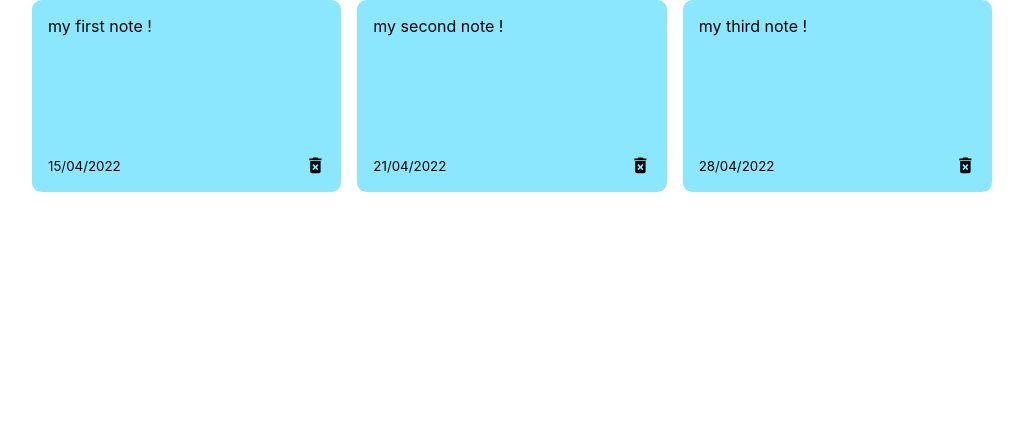
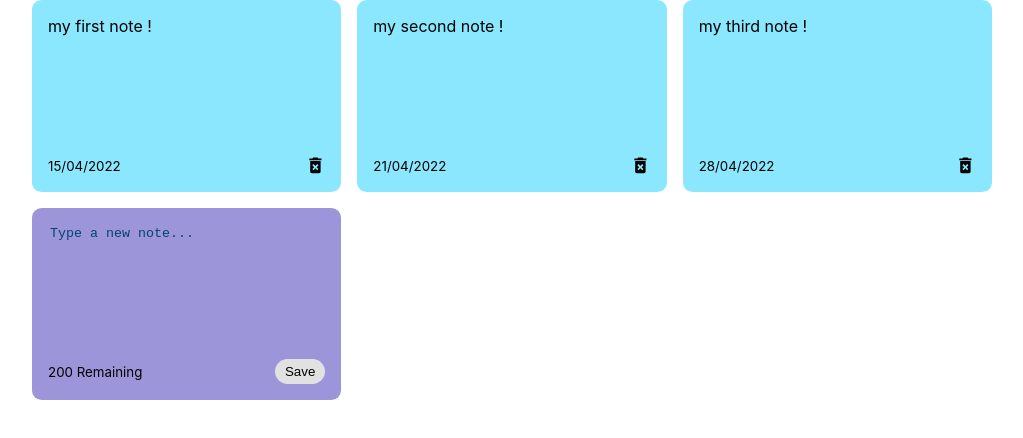
Before and after one commit to Hossein-Haghshenas/React-Note-App, a React (Create React App) app: page / in a window 1280 px wide. Shown: the top 438 px of the page, without its empty margins (128-1151 px from the left). Built offline with nearby package versions, Linux system fonts and the light colour scheme.

Commit message:
Create add note component

```diff
--- a/src/App.js
+++ b/src/App.js
@@ -21,9 +21,21 @@ const App = () => {
     },
   ]);
 
+  const addNote = (text) => {
+    const date = new Date();
+
+    const newNote = {
+      id: nanoid(),
+      text,
+      date: date.toLocaleString(),
+    };
+
+    setNotes([...notes, newNote]);
+  };
+
   return (
     <div className="container">
-      <NotesList notes={notes} />
+      <NotesList notes={notes} handleAddNote={addNote} />
     </div>
   );
 };
--- /dev/null
+++ b/src/components/AddNote.js
@@ -0,0 +1,37 @@
+import { useState } from "react";
+
+const AddNote = ({ handleAddNote }) => {
+  const [noteText, setNoteText] = useState("");
+  const characterLimit = 200;
+
+  const handleChange = (e) => {
+    if (characterLimit - e.target.value.length >= 0) {
+      setNoteText(e.target.value);
+    }
+  };
+
+  const handleSaveClick = (e) => {
+    noteText.trim().length > 0 && handleAddNote(noteText);
+    setNoteText("");
+  };
+
+  return (
+    <section className="note new">
+      <textarea
+        cols="10"
+        rows="8"
+        placeholder="Type a new note..."
+        value={noteText}
+        onChange={handleChange}
+      ></textarea>
+      <section className="note-footer">
+        <small>{characterLimit - noteText.length} Remaining</small>
+        <button className="save" onClick={handleSaveClick}>
+          Save
+        </button>
+      </section>
+    </section>
+  );
+};
+
+export default AddNote;
--- a/src/components/NotesList.js
+++ b/src/components/NotesList.js
@@ -1,12 +1,14 @@
 import Note from "./Note";
+import AddNote from "./AddNote";
 
-const NotesList = ({ notes }) => {
+const NotesList = ({ notes, handleAddNote }) => {
   return (
     <section className="notes-list">
       {notes.map((note) => {
         const { id, text, date } = note;
         return <Note id={id} text={text} date={date} />;
       })}
+      <AddNote handleAddNote={handleAddNote} />
     </section>
   );
 };
--- a/src/index.css
+++ b/src/index.css
@@ -24,6 +24,34 @@ code {
   grid-template-columns: repeat(auto-fit, minmax(250px, 1fr));
 }
 
+.note.new {
+  background: #9c95da;
+}
+
+.new textarea {
+  background: transparent;
+  border: none;
+  resize: none;
+}
+.new textarea::placeholder {
+  color: rgb(0, 68, 114);
+}
+.new textarea:focus {
+  outline: none;
+}
+
+.save {
+  background: #e1e1e1;
+  border: none;
+  border-radius: 1rem;
+  padding: 5px 10px;
+  cursor: pointer;
+}
+
+.save:hover {
+  background: #ededed;
+}
+
 .note {
   display: flex;
   flex-direction: column;
@@ -32,6 +60,7 @@ code {
   border-radius: 0.6rem;
   padding: 1rem;
   min-height: 10rem;
+  white-space: pre-wrap;
 }
 
 .note-footer {
```
